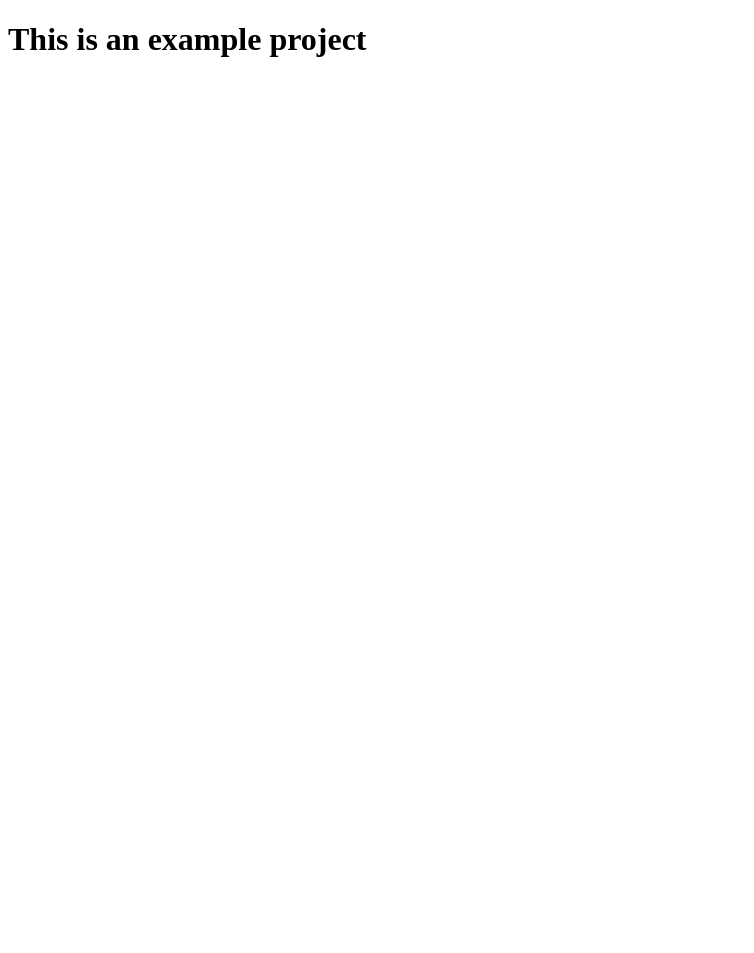
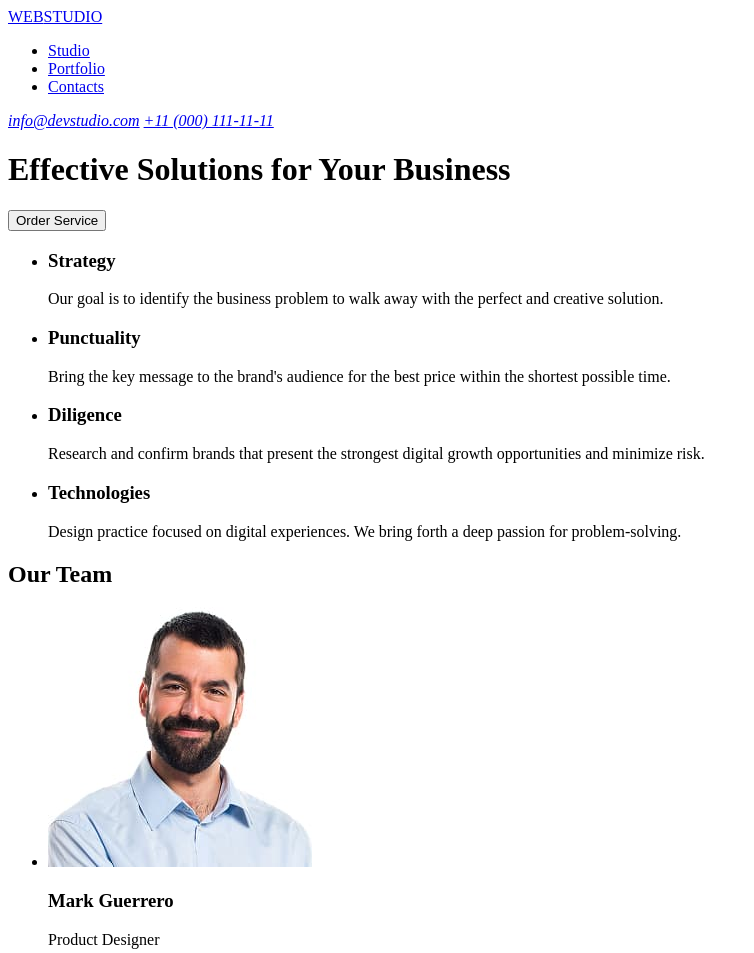
Before and after one commit to Oksana-git-ux/goit-markup-hw-01, a plain HTML site: page index.html in a window 1280 px wide. Shown: the top 953 px of the page, without its empty margins (0-754 px from the left). Before the commit the page ends 800 px from the top, so only its background shows below. Drawn offline with Linux system fonts and the light colour scheme.

Commit message:
add index file

```diff
--- a/index.html
+++ b/index.html
@@ -4,11 +4,90 @@
 <head>
     <meta charset="UTF-8">
     <meta name="viewport" content="width=device-width, initial-scale=1.0">
-    <title>Document</title>
+    <title>Solutions for Business</title>
 </head>
 
 <body>
-    <h1>This is an example project</h1>
+    <header>
+        <a href="./index.html"><span>WEB</span>STUDIO</a>
+        <nav>
+            <ul>
+                <li><a href="#Studio">Studio</a></li>
+                <li><a href="#Portfolio">Portfolio</a></li>
+                <li><a href="#Contacts">Contacts</a></li>
+            </ul>
+        </nav>
+
+        <address>
+            <a href="mailto:info@devstudio.com">info@devstudio.com</a>
+            <a href="tel:+110001111111">+11 (000) 111-11-11</a>
+        </address>
+    </header>
+    <main>
+        <div>
+            <h1>Effective Solutions for Your Business</h1>
+            <button type="button">Order Service</button>
+        </div>
+        <!-- #region main feature -->
+        <ul>
+            <li>
+                <h3>Strategy</h3>
+                <p>Our goal is to identify the business problem to walk away with the perfect and creative solution.</p>
+            </li>
+            <li>
+                <h3>Punctuality</h3>
+                <p>Bring the key message to the brand's audience for the best price within the shortest possible time.
+                </p>
+            </li>
+            <li>
+                <h3>Diligence</h3>
+                <p>Research and confirm brands that present the strongest digital growth opportunities and minimize
+                    risk.</p>
+            </li>
+            <li>
+                <h3>Technologies</h3>
+                <p>Design practice focused on digital experiences. We bring forth a deep passion for problem-solving.
+                </p>
+            </li>
+        </ul>
+        <!-- #endregion main feature -->
+
+        <!-- #region teem card -->
+        <section>
+            <h2>Our Team</h2>
+            <ul>
+                <li>
+                    <img src="./images/guerrero.jpg" alt="Mark Guerrero" width="264">
+                    <h3>Mark Guerrero</h3>
+                    <p>Product Designer</p>
+                </li>
+                <li>
+                    <img src="./images/ford.jpg" alt="Tom Ford" width="264">
+                    <h3>Tom Ford</h3>
+                    <p>Frontend Developer</p>
+                </li>
+                <li>
+                    <img src="./images/garcia.jpg" alt="Camila Garcia" width="264">
+                    <h3>Camila Garcia</h3>
+                    <p>Marketing</p>
+                </li>
+                <li>
+                    <img src="./images/wilson.jpg" alt="Daniel Wilson" width="264">
+                    <h3>Daniel Wilson</h3>
+                    <p>UI Designer</p>
+                </li>
+            </ul>
+
+        </section>
+        <!-- #endregion teem card -->
+    </main>
+    <footer>
+        <div>
+            <a href="./index.html"></a> <span>WEB</span>STUDIO
+            <p>Increase the flow of customers and sales for your business with digital marketing & growth solutions.</p>
+        </div>
+
+    </footer>
 </body>
 
 </html>
```
Also changed, not shown: images/ford.jpg (added), images/garcia.jpg (added), images/guerrero.jpg (added), images/wilson.jpg (added).
